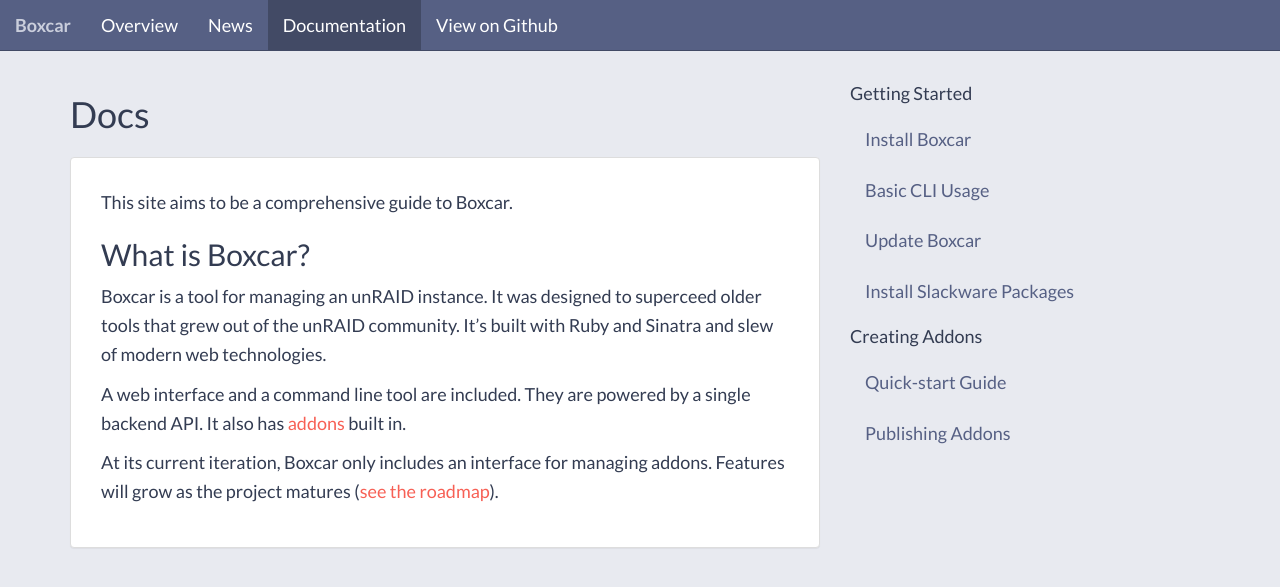
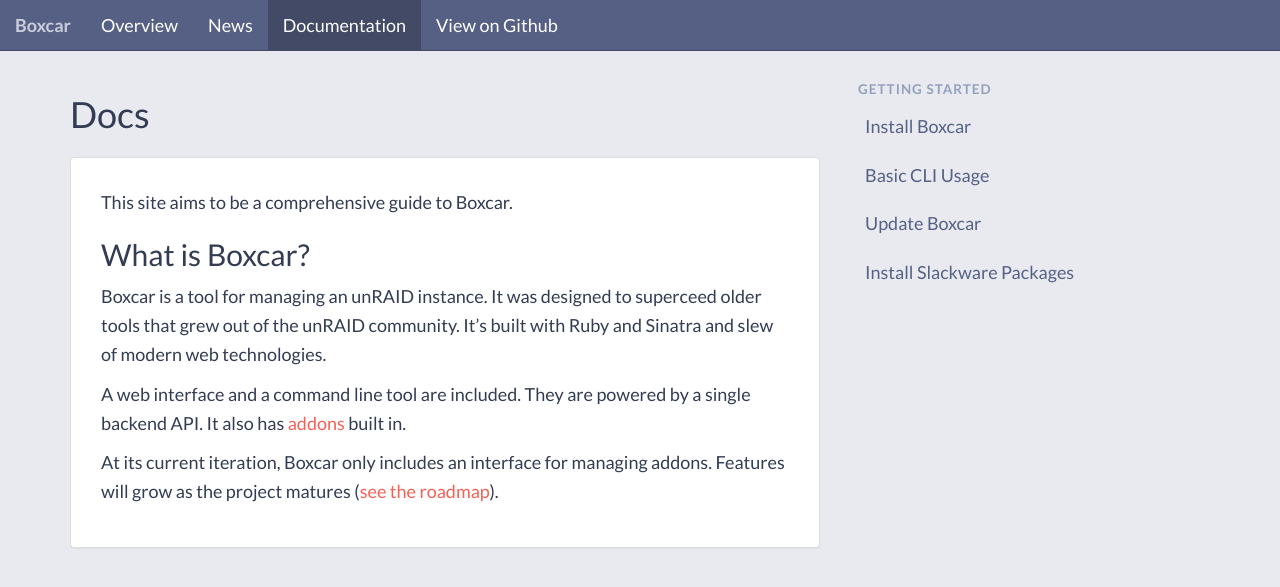
Before and after one commit to nicinabox/boxcar, a Jekyll site: the page built from docs/index.md, in a window 1280 px wide. Shown: the top 587 px of the page. Built offline with Jekyll 4.4.1, drawn with Linux system fonts in a browser that asks for light colours; nearby versions of some CDN libraries; Markdown is read by kramdown in place of the engine named in the settings; comment, search, counter and statistics services are not loaded.

Commit message:
Update doc contents

```diff
--- a/_includes/docs_contents.html
+++ b/_includes/docs_contents.html
@@ -1,5 +1,5 @@
-<h4>Getting Started</h4>
-<ul class="nav nav-pills nav-stacked">
+<h3 class="label menu-label">Getting Started</h3>
+<ul class="nav">
   <li class="{% if page.title == 'Install Boxcar' %}active{% endif %}">
     <a href="/docs/install">Install Boxcar</a>
   </li>
@@ -14,7 +14,8 @@
   </li>
 </ul>
 
-<h4>Creating Addons</h4>
+<!--
+<h3>Creating Addons</h3>
 <ul class="nav nav-pills nav-stacked">
   <li class="{% if page.title == 'Quick-start Guide' %}active{% endif %}">
     <a href="/docs/addons/quickstart">Quick-start Guide</a>
@@ -23,3 +24,4 @@
     <a href="/docs/addons/publishing">Publishing Addons</a>
   </li>
 </ul>
+ -->
```
Lines whose indentation alone changed are shown as unchanged.
